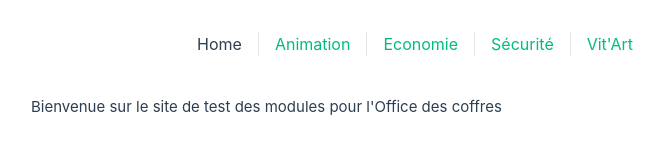
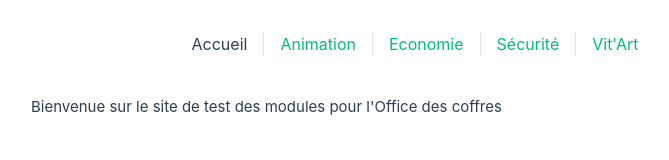
Before and after one commit to GV-Greg/RK-Modules, a Vue app: page / in a window 1280 px wide. Shown: the top 160 px of the page, without its empty margins (225-894 px from the left). Built offline with nearby package versions, Linux system fonts and the light colour scheme; what vue-sweetalert2 would draw is missing.

Commit message:
Update App.vue

```diff
--- a/src/App.vue
+++ b/src/App.vue
@@ -6,7 +6,7 @@
   <header>
     <div class="wrapper">
       <nav>
-        <RouterLink to="/">Home</RouterLink>
+        <RouterLink to="/">Accueil</RouterLink>
         <RouterLink to="/anim">Animation</RouterLink>
         <RouterLink to="/eco">Economie</RouterLink>
         <RouterLink to="/secu">S&eacute;curit&eacute;</RouterLink>
```
